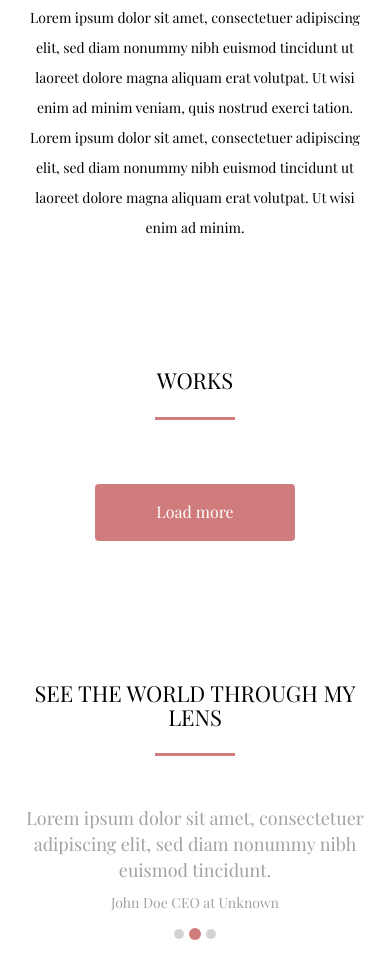
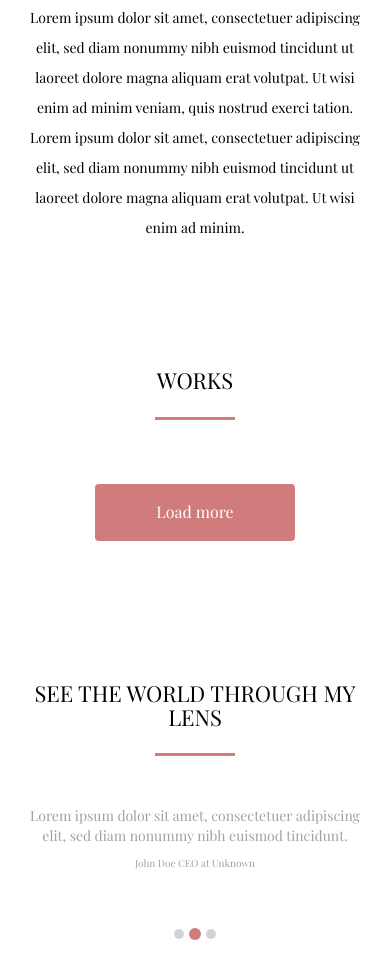
Before and after one commit to kamilrajca/weekly_ex9, a plain HTML site: page index.html in a window 390 px wide. Shown: the part 983-1962 px from the top of the page. Drawn offline with nearby package versions, Linux system fonts and the light colour scheme; a web font is replaced by a local one.

Commit message:
poprawienie widoku mobile w carousel

```diff
--- a/css/style.css
+++ b/css/style.css
@@ -250,7 +250,7 @@ nav ul.visible {
   .navigation nav {
     width: 100%;
   }
-  .navigation nav .menu-toggler{
+  .navigation nav .menu-toggler {
     display: block;
   }
   .navigation nav ul {
@@ -276,5 +276,10 @@ nav ul.visible {
   #about-me h2::after {
     margin-bottom: 15px;
   }
-
+  .carousel-inner .item p {
+    font-size: 14px;
+  }
+  .carousel-inner .item .author {
+    font-size: 10px;
+  }
 }
```
